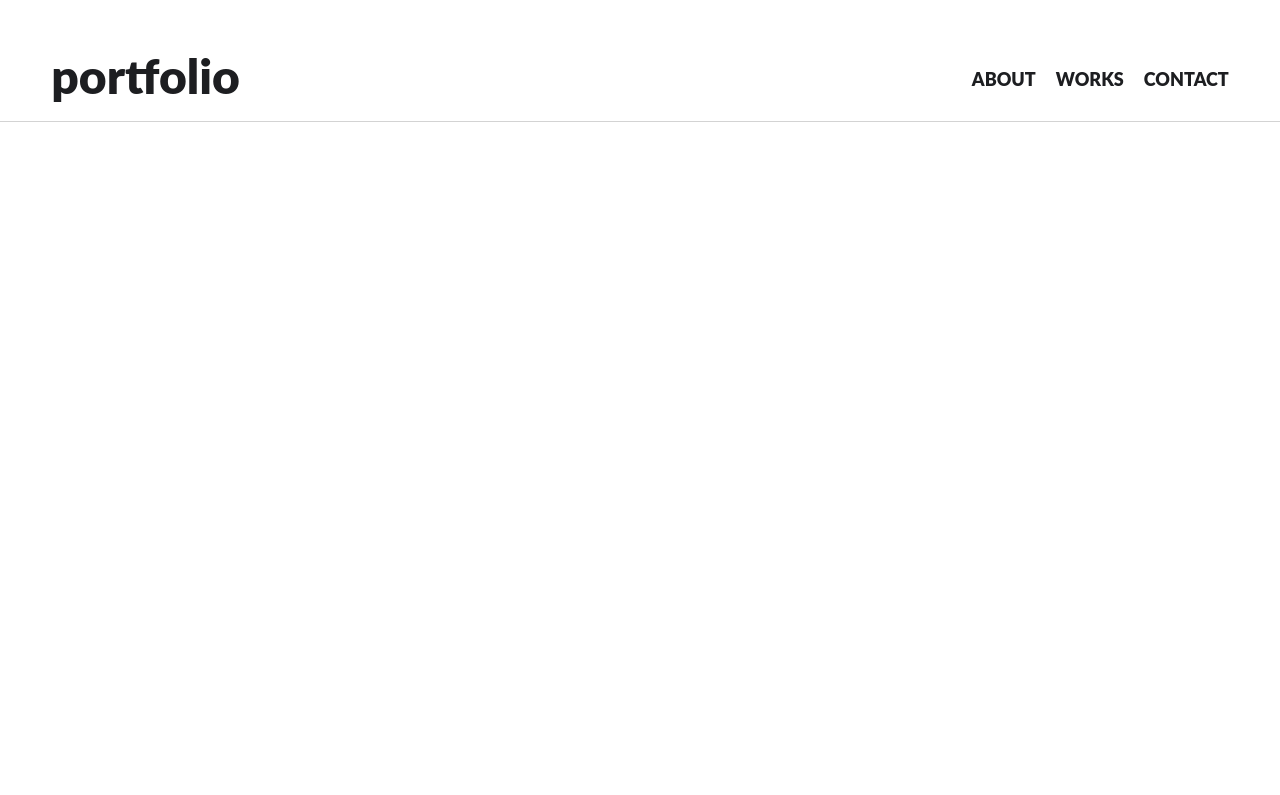
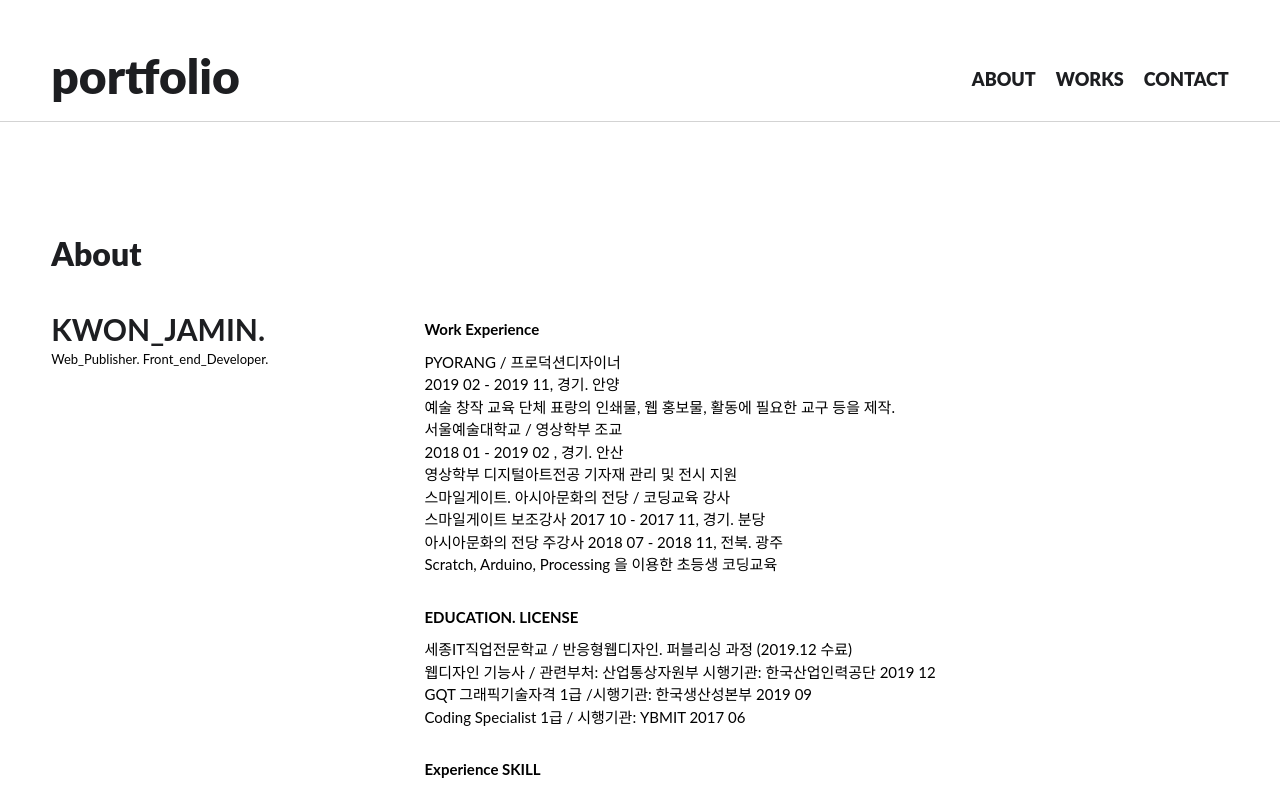
Before and after one commit to oo0ooo0/port04, a React (Create React App) app: page /about in a window 1280 px wide. Shown: the top 795 px of the page. Built offline with nearby package versions, Linux system fonts and the light colour scheme.

Commit message:
Create About.jsx

```diff
--- /dev/null
+++ b/src/About.jsx
@@ -0,0 +1,152 @@
+import React from 'react';
+import styled from 'styled-components';
+
+const StyledAbout = styled.main`
+  main {
+    display: flex;
+    justify-content: space-between;
+    margin-top: 10px;
+    padding: 20px 0px;
+
+    .name-wrap {
+      text-align: center;
+      width: 20%;
+      text-align: left;
+      .name {
+        font-size: 30px;
+      }
+      small {
+        font-size: 13px;
+        white-space: nowrap;
+      }
+    }
+    .textWrap {
+      width: 70%;
+      text-align: left;
+      padding: 0px 20px;
+
+      p {
+        font-size: 18px;
+        margin-bottom: 20px;
+      }
+      ul {
+        width: 100%;
+        font-size: 15px;
+        margin-top: 10px;
+        li {
+          width: 100%;
+        }
+        .work,
+        .edu {
+          display: inline-block;
+          margin-bottom: 30px;
+        }
+      }
+      button {
+        margin-top: 30px;
+        a {
+          padding: 2px 5px;
+          font-size: 15px;
+          border: 1px solid lightgray;
+          border-radius: 5px;
+        }
+      }
+    }
+  }
+
+  @media (max-width: 960px) {
+    main {
+      display: block;
+      .name-wrap {
+        padding: 30px 0px 30px 0px;
+        text-align: center;
+        width: 100%;
+      }
+      .textWrap {
+        /* padding-top: 50px; */
+        border-top: 0px solid lightGray;
+        border-bottom: 0px solid lightGray;
+        width: 100%;
+        text-align: center;
+        button {
+          width: 100%;
+        }
+      }
+    }
+  }
+`;
+
+function About() {
+  return (
+    <StyledAbout>
+      <h2 className='title'>About</h2>
+
+      <main>
+        <div className='name-wrap'>
+          <h3 className='name'>
+            <strong>KWON_JAMIN.</strong>
+          </h3>
+          <small>Web_Publisher. Front_end_Developer.</small>
+        </div>
+
+        <div className='textWrap'>
+          <ul>
+            <li className='work'>
+              <strong>Work Experience</strong>
+              <ul>
+                <li>
+                  PYORANG / 프로덕션디자이너 <br />
+                  2019 02 - 2019 11, 경기. 안양
+                  <br />
+                  예술 창작 교육 단체 표랑의 인쇄물, 웹 홍보물, 활동에 필요한 교구 등을 제작.
+                </li>
+                <li>
+                  서울예술대학교 / 영상학부 조교 <br />
+                  2018 01 - 2019 02 , 경기. 안산 <br />
+                  영상학부 디지털아트전공 기자재 관리 및 전시 지원
+                </li>
+                <li>
+                  스마일게이트. 아시아문화의 전당 / 코딩교육 강사 <br />
+                  스마일게이트 보조강사 2017 10 - 2017 11, 경기. 분당 <br />
+                  아시아문화의 전당 주강사 2018 07 - 2018 11, 전북. 광주 <br />
+                  Scratch, Arduino, Processing 을 이용한 초등생 코딩교육
+                </li>
+              </ul>
+            </li>
+            <li className='edu'>
+              <strong>EDUCATION. LICENSE</strong>
+              <ul>
+                <li>세종IT직업전문학교 / 반응형웹디자인. 퍼블리싱 과정 (2019.12 수료)</li>
+                <li>
+                  웹디자인 기능사 / 관련부처: 산업통상자원부 시행기관: 한국산업인력공단 2019 12
+                </li>
+                <li>GQT 그래픽기술자격 1급 /시행기관: 한국생산성본부 2019 09</li>
+                <li>Coding Specialist 1급 / 시행기관: YBMIT 2017 06</li>
+              </ul>
+            </li>
+            <li className='skill'>
+              <strong>Experience SKILL</strong>
+              <ul>
+                <li>
+                  HTML CSS Javascript <br />
+                  React(Create React App) Redux
+                </li>
+                <li>
+                  GitHub Desktop (commit push pull) <br />
+                  Illustrator Photoshop
+                </li>
+                <li>GQT 그래픽기술자격 1급 /시행기관: 한국생산성본부 2019 09</li>
+                <li>Coding Specialist 1급 / 시행기관: YBMIT 2017 06</li>
+              </ul>
+            </li>
+          </ul>
+          <button>
+            <a href=''>Resume link</a>
+          </button>
+        </div>
+      </main>
+    </StyledAbout>
+  );
+}
+
+export default About;
--- a/src/App.js
+++ b/src/App.js
@@ -1,7 +1,8 @@
 import React from 'react';
 import Header from './Header';
+import About from './About';
 import GlobalStyle from './styles/GlobalStyle';
-import { BrowserRouter } from 'react-router-dom';
+import { BrowserRouter, Route } from 'react-router-dom';
 import { MainContainer } from './components/Containers';
 
 function App() {
@@ -10,7 +11,11 @@ function App() {
       <BrowserRouter>
         <GlobalStyle />
         <Header />
-        <MainContainer></MainContainer>
+        <MainContainer>
+          <Route path={'/about'} exact>
+            <About />
+          </Route>
+        </MainContainer>
       </BrowserRouter>
     </div>
   );
```
